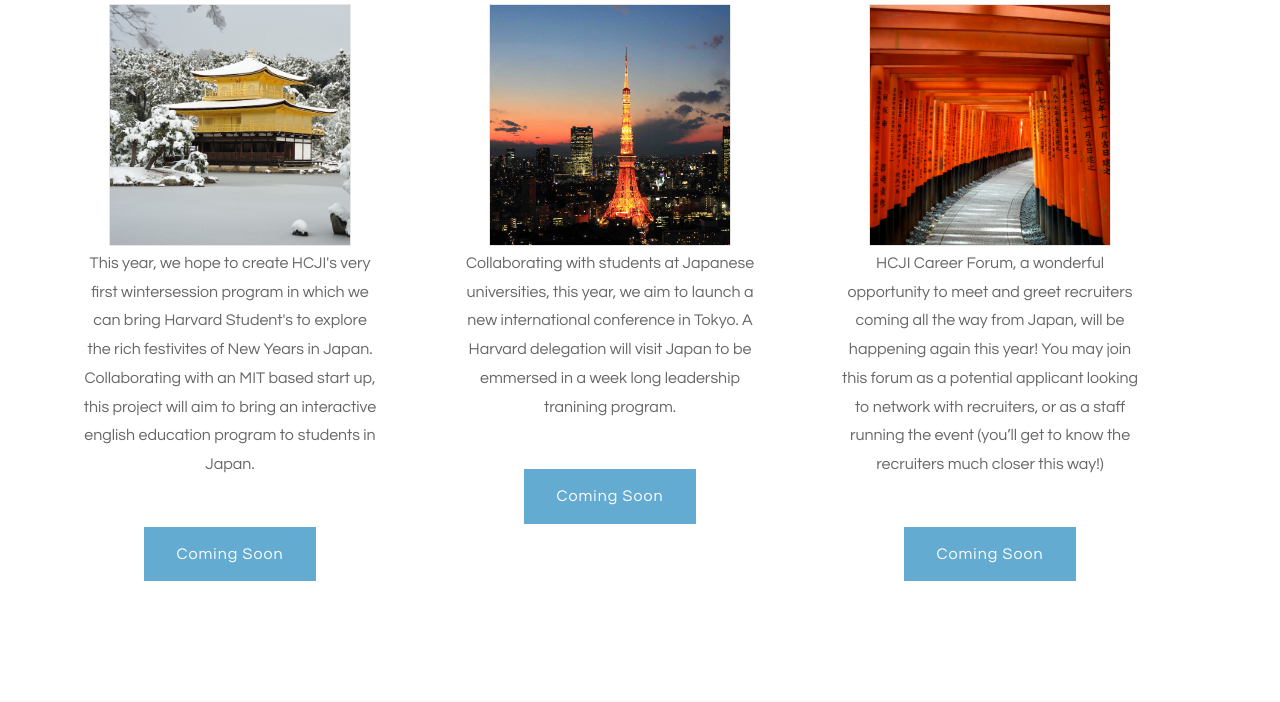
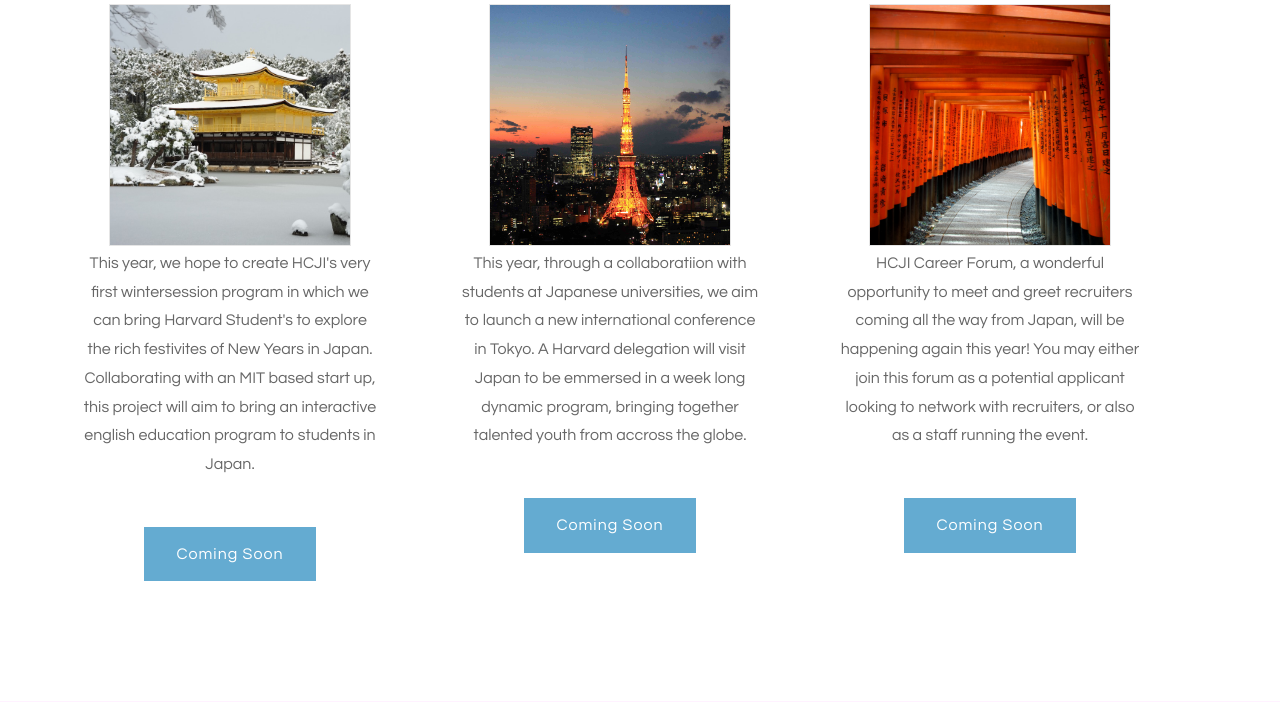
Before and after one commit to kojino/hcji_website, a Rails app: page / in a window 1280 px wide. Shown: the part 2417-3119 px from the top of the page. Run offline with Rails 7, Linux system fonts and the light colour scheme; style sheets or scripts are compiled from the project's sources; some libraries are stand-ins or nearby versions.

Commit message:
home page update

```diff
--- a/app/views/static_pages/home.html.erb
+++ b/app/views/static_pages/home.html.erb
@@ -57,7 +57,7 @@
 				<h2>Summer Conferece</h2>
 			</div>
 			<img class="image" src="assets/tokyo.jpg" alt="" />
-			<p>Collaborating with students at Japanese universities, this year, we aim to launch a new international conference in Tokyo. A Harvard delegation will visit Japan to be emmersed in a week long leadership tranining program.</p>
+			<p>This year, through a collaboratiion with students at Japanese universities, we aim to launch a new international conference in Tokyo. A Harvard delegation will visit Japan to be emmersed in a week long dynamic program, bringing together talented youth from accross the globe.</p>
 			<a href="" class="button">Coming Soon</a>
 		</div>
 		<div class="tbox">
@@ -65,7 +65,7 @@
 				<h2>Summer Internships</h2>
 			</div>
 			<img class="image" src="assets/summerconf.jpg" alt="" />
-			<p>HCJI Career Forum, a wonderful opportunity to meet and greet recruiters coming all the way from Japan, will be happening again this year! You may join this forum as a potential applicant looking to network with recruiters, or as a staff running the event (you’ll get to know the recruiters much closer this way!)</p>
+			<p>HCJI Career Forum, a wonderful opportunity to meet and greet recruiters coming all the way from Japan, will be happening again this year! You may either join this forum as a potential applicant looking to network with recruiters, or also as a staff running the event.</p>
 			<a href="" class="button">Coming Soon</a>
 		</div>
 		<!-- <div class="tbox">
```
